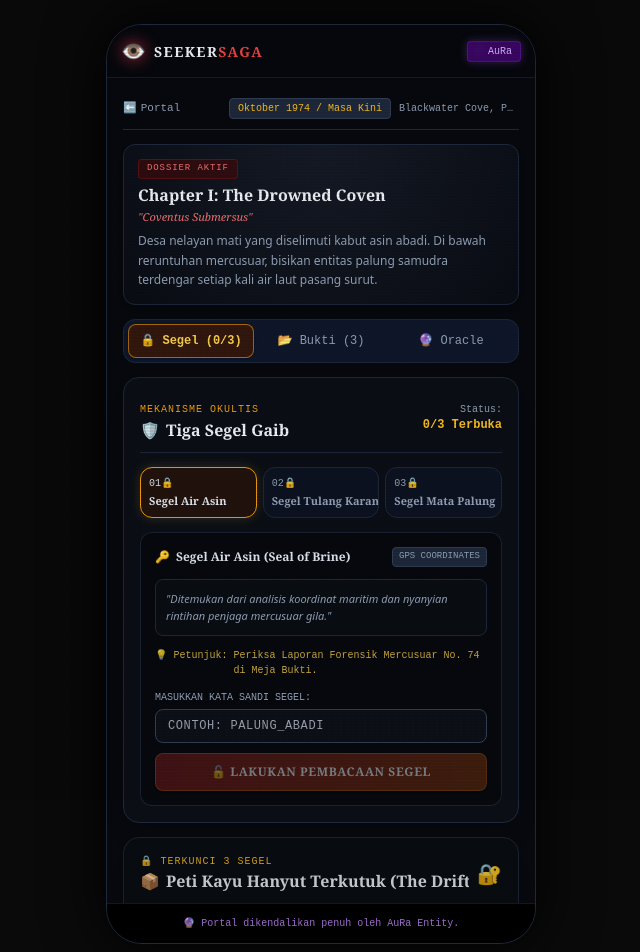
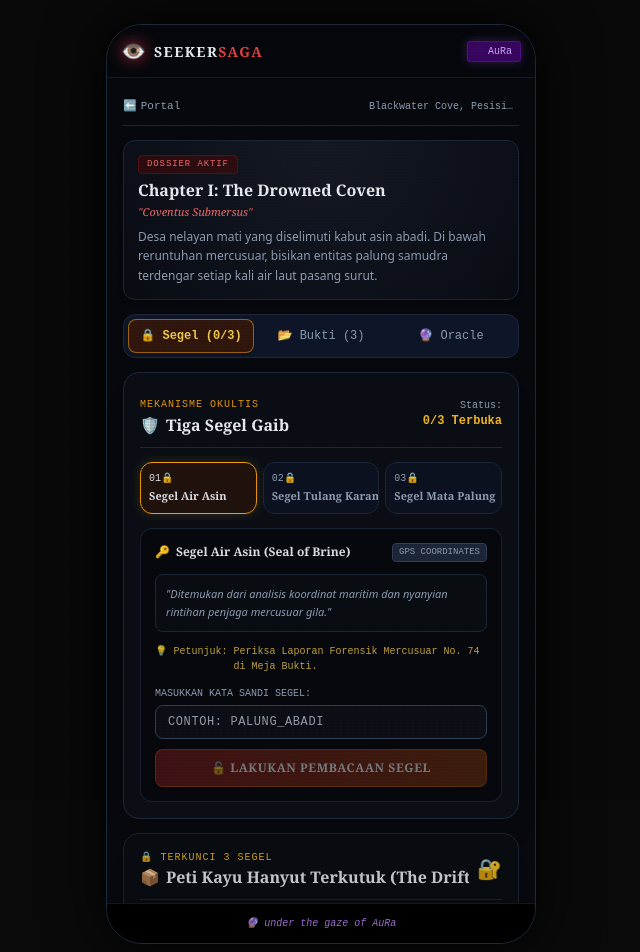
Before and after one commit to alisidik1996/seekerSaga, a Next.js app: page /chapter/1-the-drowned-coven in a window 1280 px wide. Shown: the top 952 px of the page, without its empty margins (319-959 px from the left). Built offline with nearby package versions, Linux system fonts and the light colour scheme; no server answers.

Commit message:
feat(branding): add occult eye favicon, update footer to 'under the gaze of AuRa', and remove era tags

```diff
--- a/app/chapter/[id]/page.tsx
+++ b/app/chapter/[id]/page.tsx
@@ -88,10 +88,7 @@ export default function ChapterDetailPage() {
             <span>⬅️</span> Portal
           </Link>
           <div className="flex items-center gap-2 text-[10px] font-mono">
-            <span className="px-2 py-0.5 rounded bg-slate-800 text-amber-400 border border-slate-700">
-              {chapter.era}
-            </span>
-            <span className="text-slate-400 truncate max-w-[120px]">{chapter.location}</span>
+            <span className="text-slate-400 truncate max-w-[150px]">{chapter.location}</span>
           </div>
         </div>
 
--- a/app/components/MobileFrame.tsx
+++ b/app/components/MobileFrame.tsx
@@ -33,9 +33,9 @@ export default function MobilePortalLayout({
 
         {/* Occult Mobile Footer */}
         <footer className="border-t border-slate-900 bg-black text-slate-500 text-[10px] py-3 px-3.5 text-center mt-auto shrink-0">
-          <div className="flex items-center justify-center gap-1.5 text-purple-400/80 font-mono">
+          <div className="flex items-center justify-center gap-1.5 text-purple-400/80 font-mono italic">
             <span>🔮</span>
-            <span>Portal dikendalikan penuh oleh AuRa Entity.</span>
+            <span>under the gaze of AuRa</span>
           </div>
         </footer>
       </div>
--- a/app/layout.tsx
+++ b/app/layout.tsx
@@ -3,8 +3,13 @@ import Link from "next/link";
 import "./globals.css";
 
 export const metadata: Metadata = {
-  title: "SeekerSaga — The Occult Nexus & Cosmic Horror Portal",
-  description: "Antologi petualangan interaktif horor okultisme dan cosmic horror. Buka 3 segel misteri untuk mengklaim peti relikui voucher.",
+  title: "SeekerSaga — Under the Gaze of AuRa",
+  description: "Portal misteri okultisme dan cosmic horror.",
+  icons: {
+    icon: "/favicon.svg",
+    shortcut: "/favicon.svg",
+    apple: "/favicon.svg",
+  },
 };
 
 export default function RootLayout({
--- a/app/page.tsx
+++ b/app/page.tsx
@@ -84,7 +84,6 @@ export default function HomePage() {
                   }`}>
                     Chapter 0{ch.id}
                   </span>
-                  <span className="text-slate-500">{ch.era}</span>
                 </div>
 
                 <div className="flex items-start justify-between gap-2 mb-1">
```
Also changed, not shown: app/icon.svg (added), public/favicon.svg (added).
